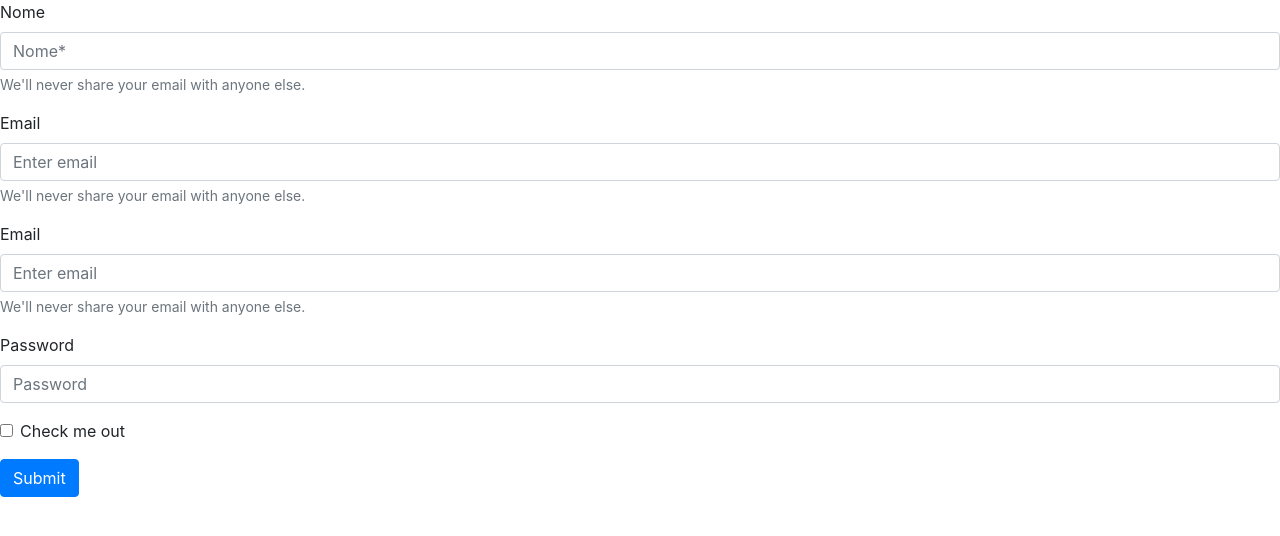
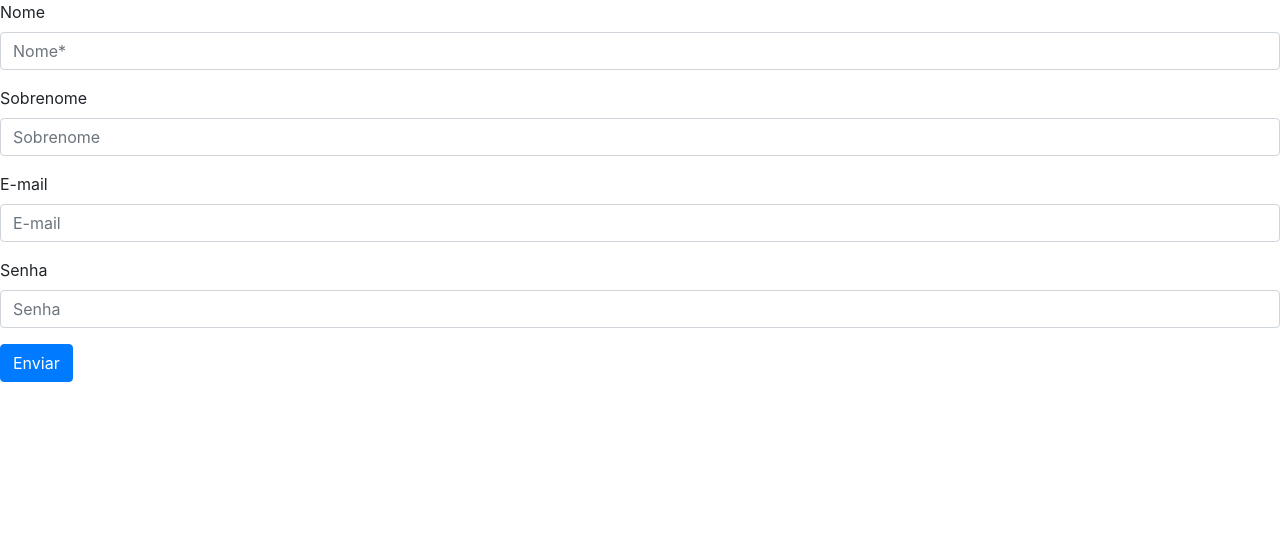
Before and after one commit to daniellycosta/ProviHackWoman, a React (Create React App) app: page /Cadastro in a window 1280 px wide. Shown: the top 536 px of the page. Built offline with nearby package versions, Linux system fonts and the light colour scheme.

Commit message:
feat: cria página de cadastro

```diff
--- a/src/components/Cadastro/CadastroComponent.jsx
+++ b/src/components/Cadastro/CadastroComponent.jsx
@@ -7,40 +7,25 @@ export const CadastroComponent = (props) => {
   <Form.Group controlId="formBasicEmail">
     <Form.Label>Nome</Form.Label>
     <Form.Control type="name" placeholder="Nome*" />
-    <Form.Text className="text-muted">
-      We'll never share your email with anyone else.
-    </Form.Text>
   </Form.Group>
 
   <Form.Group controlId="formBasicEmail">
-    <Form.Label>Email </Form.Label>
-    <Form.Control type="email" placeholder="Enter email" />
-    <Form.Text className="text-muted">
-      We'll never share your email with anyone else.
-    </Form.Text>
+    <Form.Label>Sobrenome </Form.Label>
+    <Form.Control type="email" placeholder="Sobrenome" />
   </Form.Group>
 
-
   <Form.Group controlId="formBasicEmail">
-    <Form.Label>Email </Form.Label>
-    <Form.Control type="email" placeholder="Enter email" />
-    <Form.Text className="text-muted">
-      We'll never share your email with anyone else.
-    </Form.Text>
+    <Form.Label>E-mail </Form.Label>
+    <Form.Control type="email" placeholder="E-mail" />
   </Form.Group>
 
+  <Form.Group controlId="formBasicPassword">
+    <Form.Label>Senha</Form.Label>
+    <Form.Control type="password" placeholder="Senha" />
+  </Form.Group>
 
-
-
-  <Form.Group controlId="formBasicPassword">
-    <Form.Label>Password</Form.Label>
-    <Form.Control type="password" placeholder="Password" />
-  </Form.Group>
-  <Form.Group controlId="formBasicCheckbox">
-    <Form.Check type="checkbox" label="Check me out" />
-  </Form.Group>
   <Button variant="primary" type="submit">
-    Submit
+    Enviar
   </Button>
 </Form>
 
```
Also changed, not shown: 1 other file (tests, documents, lock files or other folders).
